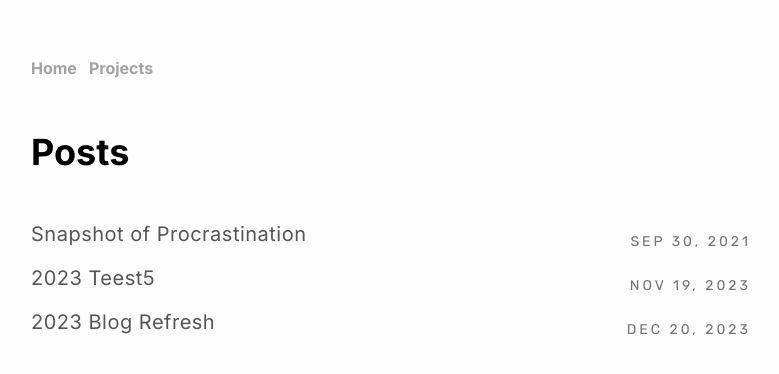
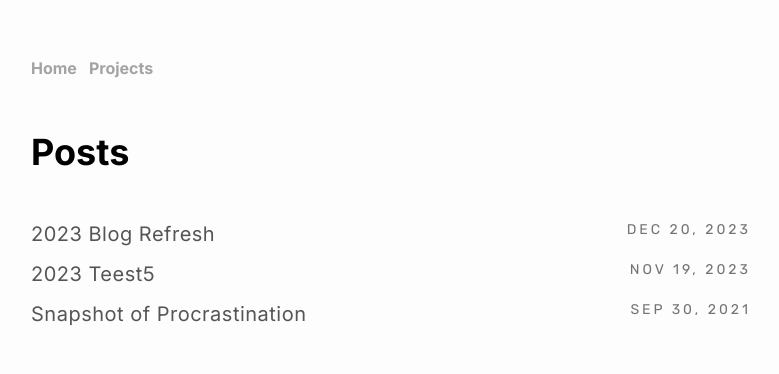
Before and after one commit to YenTingWu/yenting.me, a Next.js app: page /posts in a window 1280 px wide. Shown: the top 374 px of the page, without its empty margins (249-1028 px from the left). Built offline with nearby package versions, Linux system fonts and the light colour scheme.

Commit message:
feet: reversed-chronological order blog posts

```diff
--- a/app/posts/page.tsx
+++ b/app/posts/page.tsx
@@ -1,16 +1,24 @@
 import { getPosts } from '@db/blogs';
 import { clsx } from 'clsx';
+import { DateTime } from 'luxon';
 import { Header } from '@components/header';
 import { PostListItem } from '@components/post-list-item';
 import type { Metadata } from 'next';
 
 export const metadata: Metadata = {
   title: 'Posts',
-  description: 'My posts list',
+  description: 'The list of all posts on my blog.',
 };
 
 export default async function Posts() {
-  const posts = await getPosts();
+  const posts = await getPosts().sort((a, b) =>
+    DateTime.fromISO(a.metadata.publishedAt) >
+    DateTime.fromISO(b.metadata.publishedAt)
+      ? -1
+      : 1
+  );
+
+  posts;
 
   return (
     <div
@@ -38,7 +46,9 @@ export default async function Posts() {
         <div className={clsx('w-full', 'mt-5')}>
           <h1 className={clsx('text-4xl', 'font-bold')}>Posts</h1>
         </div>
-        <ul className={clsx('w-full', 'my-12', '[&_*:not(:first-child)]:mt-3')}>
+        <ul
+          className={clsx('w-full', 'my-12', '[&>li:not(:first-child)]:mt-3')}
+        >
           {posts.map((post) => {
             return (
               <PostListItem
```
